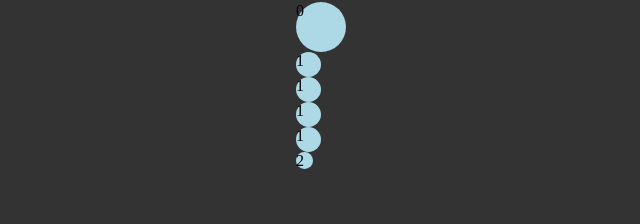
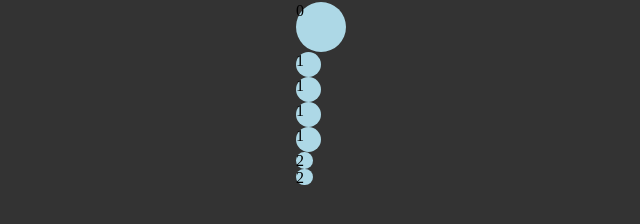
Before and after one commit to lfdgaliza/NightlyBerry, an Angular app in the folder src/linuxverse/clients/web/linuxverse/: page / in a window 1280 px wide. Shown: the part 448-672 px from the top of the page, without its empty margins (344-984 px from the left). Built offline with nearby package versions, Linux system fonts and the light colour scheme.

Commit message:
size been setted by the universe

```diff
--- a/src/linuxverse/clients/web/linuxverse/src/app/app.component.ts
+++ b/src/linuxverse/clients/web/linuxverse/src/app/app.component.ts
@@ -1,4 +1,5 @@
 import { Component } from '@angular/core';
+
 import { Orbiter } from './services/models/orbiter';
 
 @Component({
@@ -12,6 +13,7 @@ export class AppComponent {
     new Orbiter(Guid.newGuid(), "Mercury"),
     new Orbiter(Guid.newGuid(), "Venus"),
     new Orbiter(Guid.newGuid(), "Earth", [
+      new Orbiter(Guid.newGuid(), "Moon"),
       new Orbiter(Guid.newGuid(), "Moon")
     ]),
     new Orbiter(Guid.newGuid(), "Mars")
--- a/src/linuxverse/clients/web/linuxverse/src/app/components/orbiter/orbiter.component.html
+++ b/src/linuxverse/clients/web/linuxverse/src/app/components/orbiter/orbiter.component.html
@@ -2,6 +2,6 @@
   <div class="label">{{depth}}</div>
 
   <ng-container *ngFor="let child of orbiter.children; let i = index">
-    <nb-lv-orbiter [orbiter]="child" [position]="i" [depth]="depth + 1"></nb-lv-orbiter>
+    <nb-lv-orbiter [orbiter]="child" [position]="i" [depth]="depth + 1" [starSize]="starSize"></nb-lv-orbiter>
   </ng-container>
 </div>
--- a/src/linuxverse/clients/web/linuxverse/src/app/components/orbiter/orbiter.component.ts
+++ b/src/linuxverse/clients/web/linuxverse/src/app/components/orbiter/orbiter.component.ts
@@ -10,6 +10,7 @@ export class OrbiterComponent {
   @Input() orbiter: Orbiter
   @Input() position: number
   @Input() depth: number
+  @Input() starSize: number
 
   constructor(private el: ElementRef) {
     this.depth = this.depth || 0
@@ -21,15 +22,19 @@ export class OrbiterComponent {
 
     this.resizeOrbiter(parentOrbiter, orbiterElement);
 
+    if (this.orbiter.name == "Moon") {
+      console.log(parentOrbiter)
+      console.log(orbiterElement)
+    }
+
 
   }
 
-
   private resizeOrbiter(parentOrbiter: any, orbiterElement: any) {
-    if (this.depth > 0) {
-      const newSize = parentOrbiter.clientHeight / (this.depth + 1);
-      orbiterElement.style.height = `${newSize}px`;
-      orbiterElement.style.width = `${newSize}px`;
-    }
+    const newSize = this.depth > 0
+      ? this.starSize / (this.depth + 1)
+      : this.starSize
+    orbiterElement.style.height = `${newSize}px`;
+    orbiterElement.style.width = `${newSize}px`;
   }
 }
--- a/src/linuxverse/clients/web/linuxverse/src/app/components/universe/universe.component.html
+++ b/src/linuxverse/clients/web/linuxverse/src/app/components/universe/universe.component.html
@@ -1,5 +1,5 @@
 <div class="vacuum">
-        <nb-lv-orbiter [orbiter]="rootOrbiter"></nb-lv-orbiter>
+    <nb-lv-orbiter [orbiter]="rootOrbiter" [starSize]="50"></nb-lv-orbiter>
 </div>
 
 <style>
@@ -8,7 +8,7 @@
         background-color: red;
         top: 50%;
         left: 50%;
-        width: 0px;
-        height: 0px;
+        width: 0;
+        height: 0;
     }
 </style>
--- a/src/linuxverse/clients/web/linuxverse/src/app/services/models/orbiter.ts
+++ b/src/linuxverse/clients/web/linuxverse/src/app/services/models/orbiter.ts
@@ -1,7 +1,7 @@
 export class Orbiter {
-    private id: string
-    private name: string
-    private children: Array<Orbiter>
+    id: string
+    name: string
+    children: Array<Orbiter>
 
     constructor(id: string, name: string, children: Array<Orbiter> = new Array<Orbiter>()) {
         this.id = id
--- a/src/linuxverse/clients/web/linuxverse/src/styles.scss
+++ b/src/linuxverse/clients/web/linuxverse/src/styles.scss
@@ -3,8 +3,8 @@ html{
 }
 
 .orbiter {
-    width: 50px;
-    height: 50px;
+    width: 1px;
+    height: 1px;
     border-radius: 50%;
     background-color: lightblue;
     position: relative;
```
